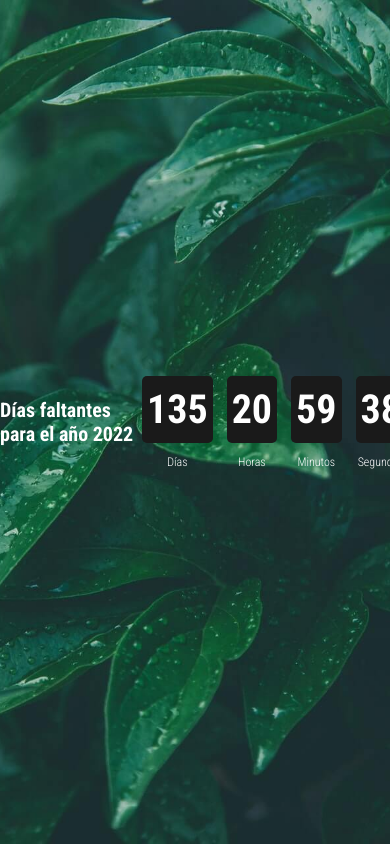
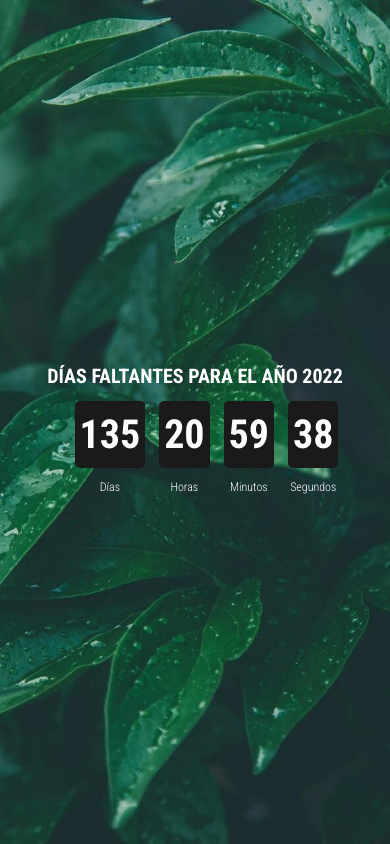
Before and after one commit to efrainhgmx/countdonw-app, a React (Create React App) app: page / in a window 390 px wide. Built offline with nearby package versions, Linux system fonts and the light colour scheme.

Commit message:
Title style for mobile and desktop

```diff
--- a/src/components/CounterDown/style.css
+++ b/src/components/CounterDown/style.css
@@ -15,6 +15,11 @@
     padding: 0;
 }
 
+h1 {
+    text-transform: uppercase;
+    font-size: 7rem;
+}
+
 .bg-container {
     background-image: url(../../images/bg-counterdown.jpg);
     background-position: center;
@@ -23,6 +28,7 @@
     width: 100vw;
     height: 100vh;
     display: flex;
+    flex-direction: column;
     justify-content: center;
     align-items: center;
 }
@@ -67,6 +73,10 @@
         border-radius: 5px;
     }
 
+    h1 {
+        font-size: 2rem;
+    }
+
     p {
         font-size: 1.2rem;
     }
```
